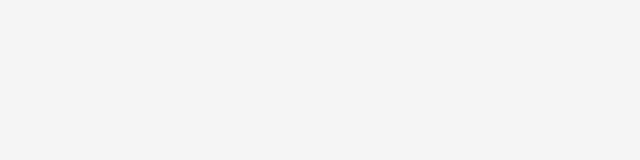
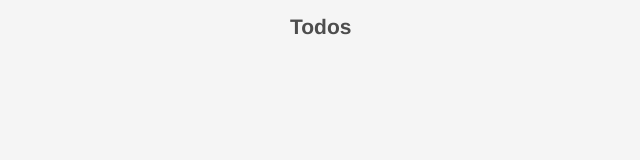
Before and after one commit to NdekoCode/Vuejs-todo-list, a Vue app: page / in a window 1280 px wide. Shown: the top 160 px of the page, without its empty margins (75-715 px from the left). Built offline with nearby package versions, Linux system fonts and the light colour scheme.

Commit message:
fix: multi word eslint rules

```diff
--- a/package.json
+++ b/package.json
@@ -38,7 +38,9 @@
         "error",
         {
           "ignores": [
-            "Todos"
+            [
+              "Todos"
+            ]
           ]
         }
       ]
--- a/src/components/Todos.vue
+++ b/src/components/Todos.vue
@@ -1,5 +1,9 @@
 <template>
-  <div class="todos"></div>
+  <section>
+    <header>
+      <h1>Todos</h1>
+    </header>
+  </section>
 </template>
 
 <script>
```
